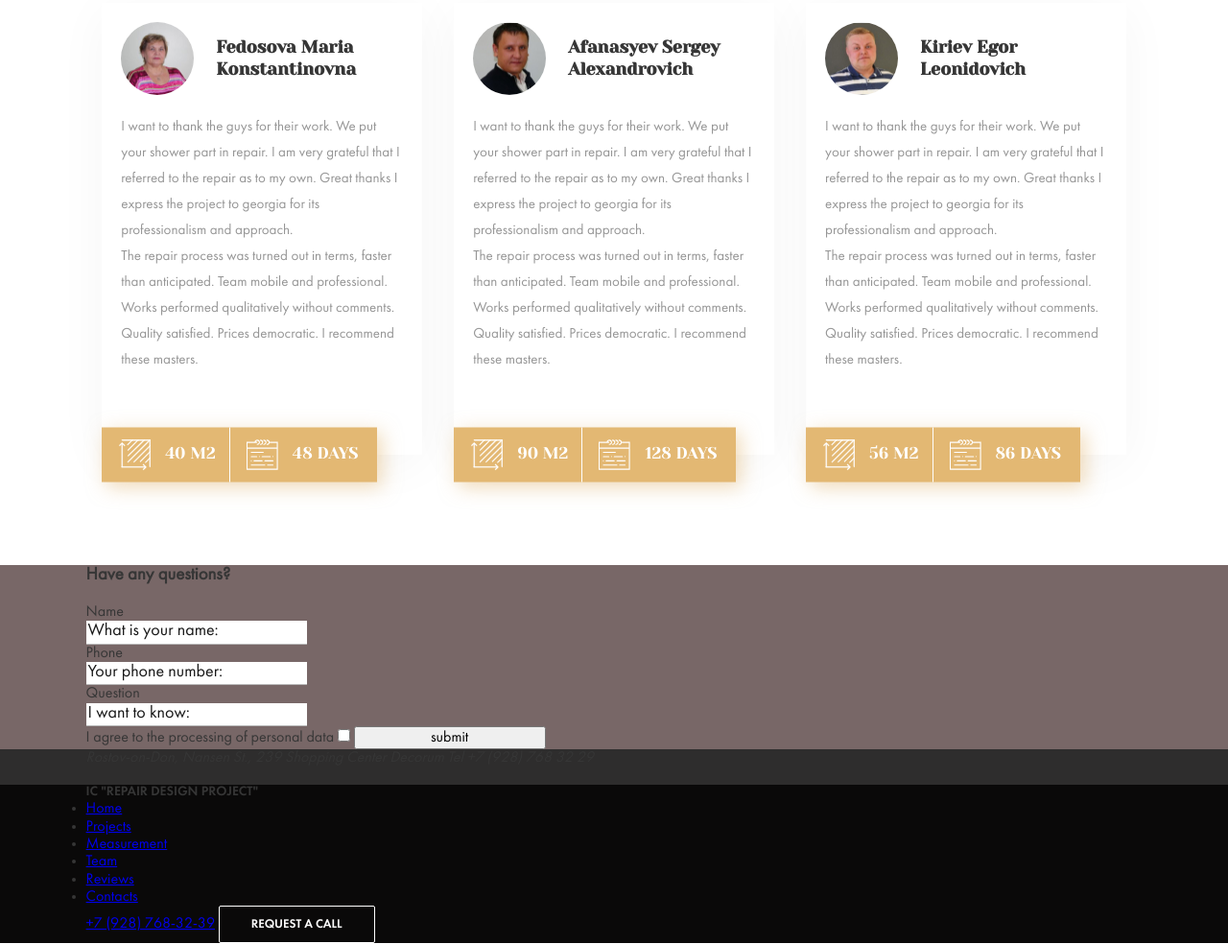
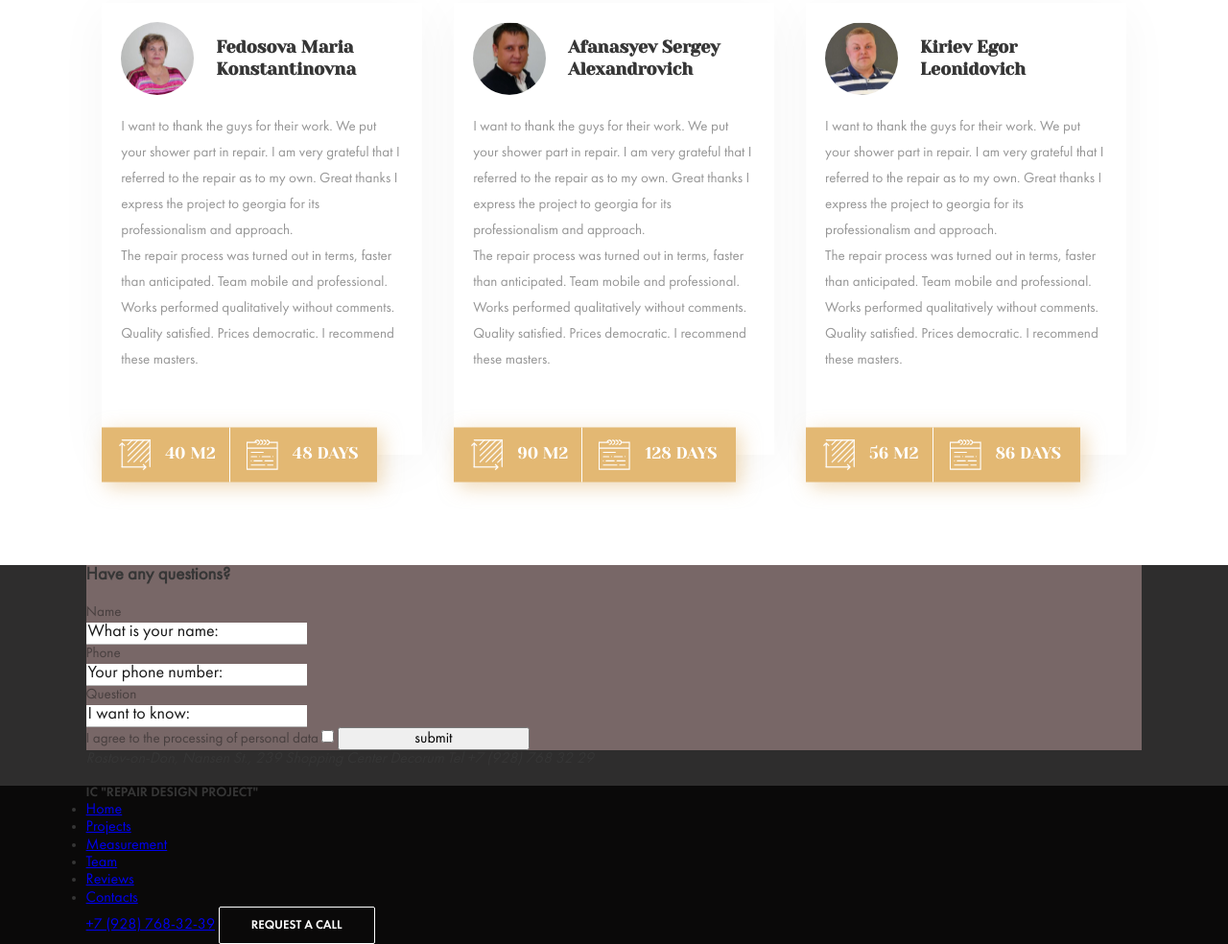
Before and after one commit to mesmeri/repair-design-project, a website: page index.html in a window 1280 px wide. Shown: the part 8098-9082 px from the top of the page at 96% size. Drawn offline with nearby package versions, Linux system fonts and the light colour scheme; files that its build step writes are made by us from their sources.

Commit message:
refactor: include questions form to the contacts block

```diff
--- a/index.html
+++ b/index.html
@@ -678,39 +678,31 @@
 		</section>
 		<!-- End of Reviews section -->
 
-		<!-- Questions block -->
-		<div class="questions">
-			<div class="container">
-				<div class="wrapper--centered">
-					<div class="questions-inner">
-						<h3>
-							Have any questions?
-						</h3>
-						<form action="" class="questions-form">
-							<label>Name
-								<input class="form-input questions-form__name" type="text" name="questions-name" placeholder="What is your name:">
-							</label>
-							<label>Phone
-								<input class="form-input questions-form__tel" type="tel" name="questions-tel" placeholder="Your phone number:">
-							</label>
-							<label>Question
-								<input class="form-input questions-form__question" type="text" name="questions-question" placeholder="I want to know:">
-							</label>
-							<label>I agree to the processing of personal data
-								<input class="form-checkbox questions-form__agreement" type="checkbox" name="questions-agreement">
-							</label>
-							<input class="form-submit questions-form__submit" type="submit" value="submit">
-						</form>
-					</div>
-				</div>
-			</div>
-		</div>
-		<!-- End of questions block -->
-
 		<!-- Contacts block -->
 		<div class="contacts" id="contacts">
 			<div class="container">
 				<div class="wrapper--centered">
+
+					<div class="questions">
+						<h3>
+							Have any questions?
+						</h3>
+						<form action="" class="questions_form form">
+							<label>Name
+								<input class="form-input questions_form-name" type="text" name="questions-name" placeholder="What is your name:">
+							</label>
+							<label>Phone
+								<input class="form-input questions_form-tel" type="tel" name="questions-tel" placeholder="Your phone number:">
+							</label>
+							<label>Question
+								<input class="form-input questions_form-question" type="text" name="questions-question" placeholder="I want to know:">
+							</label>
+							<label>I agree to the processing of personal data
+								<input class="form-checkbox question_form-agreement" type="checkbox" name="questions-agreement">
+							</label>
+							<input class="form-submit questions_form-submit" type="submit" value="submit">
+						</form>
+					</div>
 
 					<address>
 						Rostov-on-Don, Nansen St., 239 Shopping Center
```
